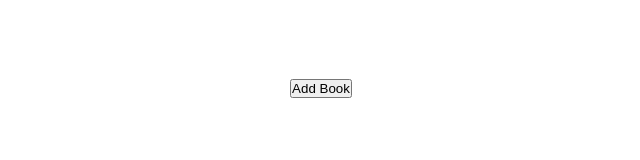
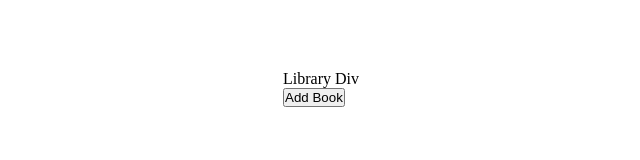
Before and after one commit to robisonwebdev/library-react, a React (Create React App) app: page / in a window 1280 px wide. Shown: the part 321-481 px from the top of the page, without its empty margins (319-959 px from the left). Built offline with nearby package versions, Linux system fonts and the light colour scheme.

Commit message:
Imported and called Library component

```diff
--- a/src/components/Main.js
+++ b/src/components/Main.js
@@ -1,8 +1,10 @@
 import Button from "./Button"
+import Library from "./Library";
 
 const Main = (props) => {
     return (
         <div>
+            <Library />
             <Button name={'Add Book'} />
         </div>
     );
```
